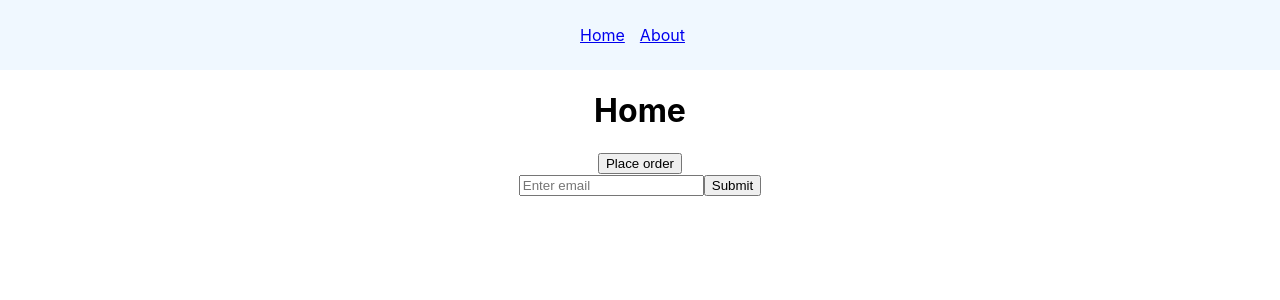
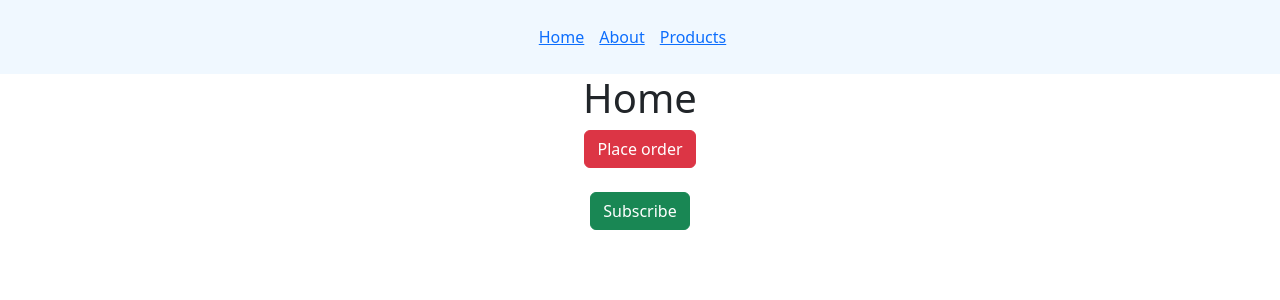
Before and after one commit to ZachyDev/Contact-Tacker, a React (Create React App) app in the folder app/: page / in a window 1280 px wide. Shown: the top 300 px of the page. Built offline with nearby package versions, Linux system fonts and the light colour scheme.

Commit message:
:sparkles: added subscription component

```diff
--- a/app/package.json
+++ b/app/package.json
@@ -6,7 +6,9 @@
     "@testing-library/jest-dom": "^5.16.5",
     "@testing-library/react": "^13.4.0",
     "@testing-library/user-event": "^13.5.0",
+    "bootstrap": "^5.2.2",
     "react": "^18.2.0",
+    "react-bootstrap": "^2.5.0",
     "react-dom": "^18.2.0",
     "react-router-dom": "^6.4.1",
     "react-scripts": "5.0.1",
--- a/app/src/App.js
+++ b/app/src/App.js
@@ -6,7 +6,9 @@ import About from './components/About';
 import OrderSummary from './components/OrderSummary';
 import NoMatch from './components/NoMatch';
 import Products from './components/Products';
-import ConfirmSubscription from './components/ConfirmSubscription';
+import FeaturedProducts from './components/FeaturedProducts';
+import NewProducts from './components/NewProducts';
+import Subscription from './components/Subscription';
 function App() {
   return (
     <div className="App">
@@ -16,7 +18,11 @@ function App() {
       <Route path='about' element={<About />} />
       <Route path='order-summary' element={<OrderSummary />}/>
       <Route path='products' element={<Products />}/>
-      <Route path='confirm-subscription' element={<ConfirmSubscription />} />
+      <Route path='newsletter-subcription' element={<Subscription />}/>
+      <Route path='products' element={<Products />}>
+        <Route path='featured' element={<FeaturedProducts />} />
+        <Route path='new' element={<NewProducts />} />
+      </Route>
       <Route path='*' element={<NoMatch />}/>
 
      </Routes>
--- a/app/src/components/ConfirmSubscription.js
+++ /dev/null
@@ -1,16 +0,0 @@
-import React from 'react'
-import { useNavigate } from 'react-router-dom';
-
-function ConfirmSubscription() {
-    const navigate = useNavigate();
-  return (
-    <div>
-        <p>Subscription confirmed!</p>
-        <button onClick={() => navigate(-1)}>Go back</button>
-
-    </div>
-
-  )
-}
-
-export default ConfirmSubscription
--- /dev/null
+++ b/app/src/components/FeaturedProducts.js
@@ -0,0 +1,9 @@
+import React from 'react'
+
+function FeaturedProducts() {
+  return (
+    <div>List of featured products</div>
+  )
+}
+
+export default FeaturedProducts
--- a/app/src/components/Home.js
+++ b/app/src/components/Home.js
@@ -1,16 +1,16 @@
 import React from 'react';
 import { useNavigate } from 'react-router-dom';
+import Button from 'react-bootstrap/Button';
 
 function Home() {
   const navigate = useNavigate();
   return (
     <div>
         <h1>Home</h1>
-        <button onClick={() => navigate('order-summary')}>Place order</button>
-        <form>
-            <input type='email' placeholder='Enter email'/>
-            <input type='submit' onClick={() => navigate('confirm-subscription')}/>
-        </form>
+        <Button variant='danger' onClick={() => navigate('order-summary')}>Place order</Button><br /><br />
+
+        {/* subscription */}
+        <Button variant='success' onClick={() => navigate('newsletter-subcription')}>Subscribe</Button>
     </div>
   )
 }
--- a/app/src/components/Navbar.js
+++ b/app/src/components/Navbar.js
@@ -2,9 +2,17 @@ import React from 'react'
 import { NavLink } from 'react-router-dom';
 function Navbar() {
   return (
-    <nav>
-        <NavLink to='/'>Home</NavLink>
-        <NavLink to='/about'>About</NavLink>
+    <nav className='primary-nav'>
+        <NavLink to='/'>
+          Home
+        </NavLink>
+        <NavLink to='/about'>
+          About
+        </NavLink>
+        <NavLink to='/products'>
+          Products
+        </NavLink>
+
     </nav>
   )
 }
--- /dev/null
+++ b/app/src/components/NewProducts.js
@@ -0,0 +1,9 @@
+import React from 'react'
+
+function NewProducts() {
+  return (
+    <div>List of new products</div>
+  )
+}
+
+export default NewProducts
--- a/app/src/components/Products.js
+++ b/app/src/components/Products.js
@@ -1,9 +1,18 @@
-import React from 'react'
-
+import React from 'react';
+import { Link, Outlet } from 'react-router-dom';
 function Products() {
   return (
-    <div>Products</div>
+    <>
+      <div>
+        <input type='search' placeholder='Search products'/>
+      </div>
+    <nav>
+      <Link to='featured'>Featured</Link>
+      <Link to='new'>New</Link>
+    </nav>
+    <Outlet />
+    </>
   )
 }
 
-export default Products
+export default Products;
--- /dev/null
+++ b/app/src/components/Subscription.js
@@ -0,0 +1,16 @@
+import React from 'react'
+import Alert from 'react-bootstrap/Alert';
+import Button from 'react-bootstrap/Button';
+import { useNavigate } from 'react-router-dom';
+
+function Subscription() {
+    const navigate = useNavigate();
+  return (
+    <>
+        <Alert variant='success'>Subscription confirmed, you can go back.</Alert>
+        <Button variant='primary' onClick={() => navigate(-1)}>Go back</Button>
+    </>
+  )
+}
+
+export default Subscription
--- a/app/src/index.css
+++ b/app/src/index.css
@@ -12,7 +12,7 @@ code {
     monospace;
 }
 
-nav {
+.primary-nav {
   background-color: aliceblue;
   padding: 25px 35px;
 }
--- a/app/src/index.js
+++ b/app/src/index.js
@@ -1,6 +1,7 @@
 import React from 'react';
 import ReactDOM from 'react-dom/client';
 import './index.css';
+import 'bootstrap/dist/css/bootstrap.min.css';
 import App from './App';
 import { BrowserRouter as Router } from 'react-router-dom';
 import reportWebVitals from './reportWebVitals';
```
Also changed, not shown: 1 other file (tests, documents, lock files or other folders).
